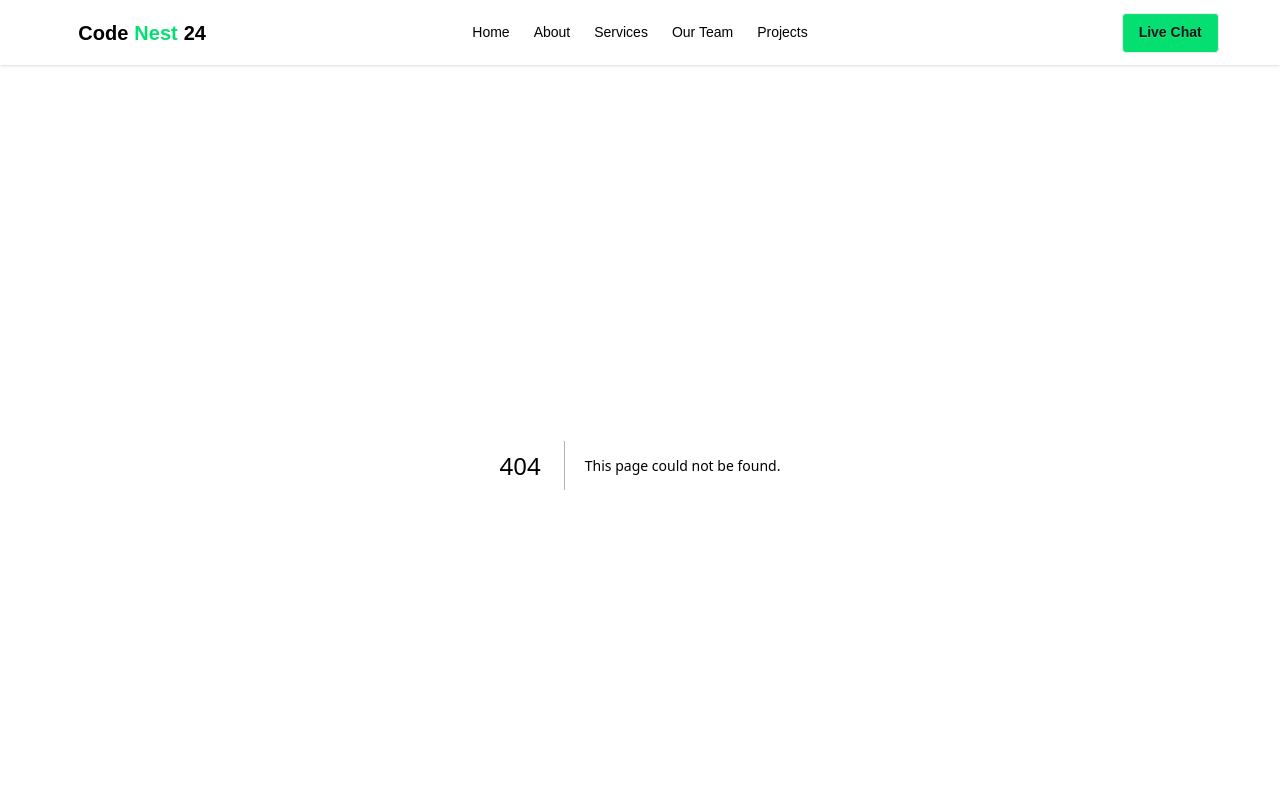
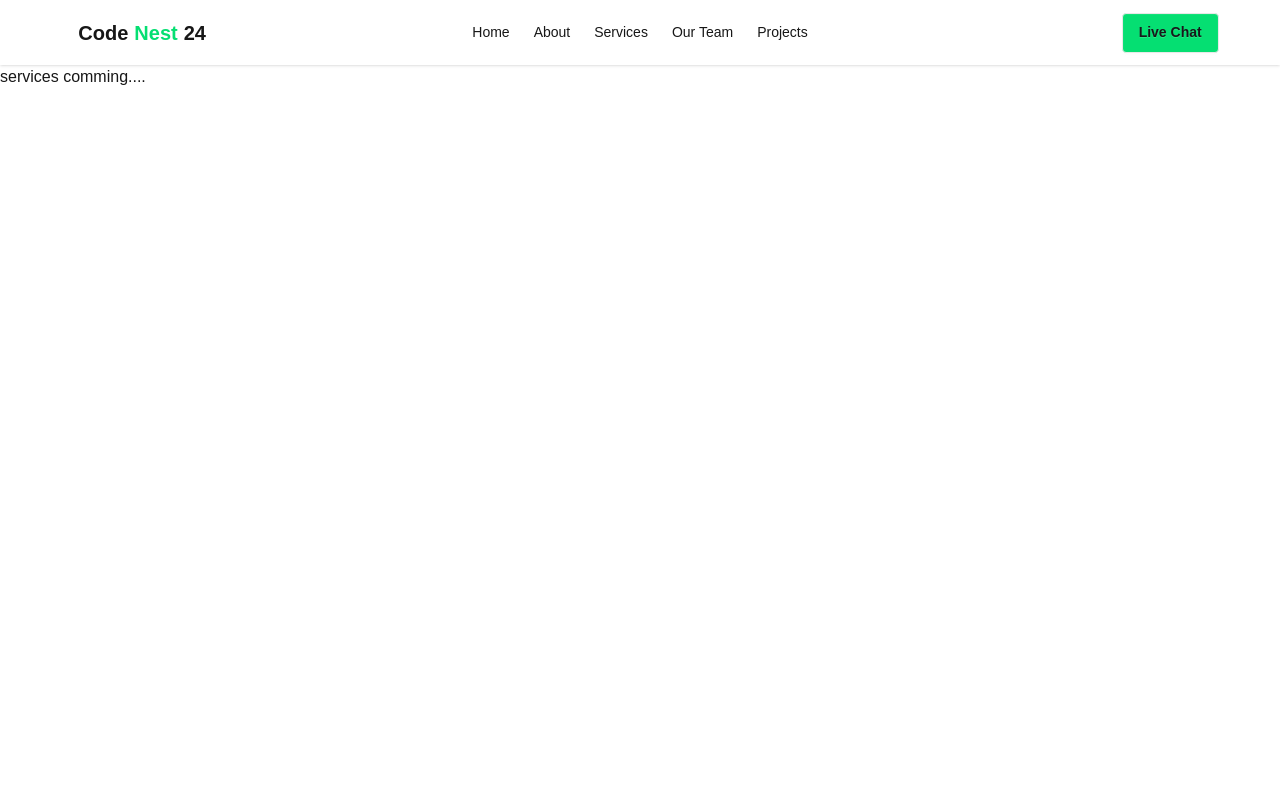
Before and after one commit to NH-Mizan/codenest24-it-project, a Next.js app: page /services in a window 1280 px wide. Before the commit this address had no page. Shown: the top 800 px of the page. Built offline with nearby package versions, Linux system fonts and the light colour scheme.

Commit message:
services route folder added

```diff
--- a/src/app/aboutus/page.jsx
+++ b/src/app/aboutus/page.jsx
@@ -2,7 +2,7 @@
 export default function AboutUs(){
     return(
         <div>
-            About Comming
+            About Comming....
         </div>
     )
 }
--- /dev/null
+++ b/src/app/services/page.jsx
@@ -0,0 +1,8 @@
+
+export default function servicesUs(){
+    return(
+        <div>
+            services comming....
+        </div>
+    )
+}
```
